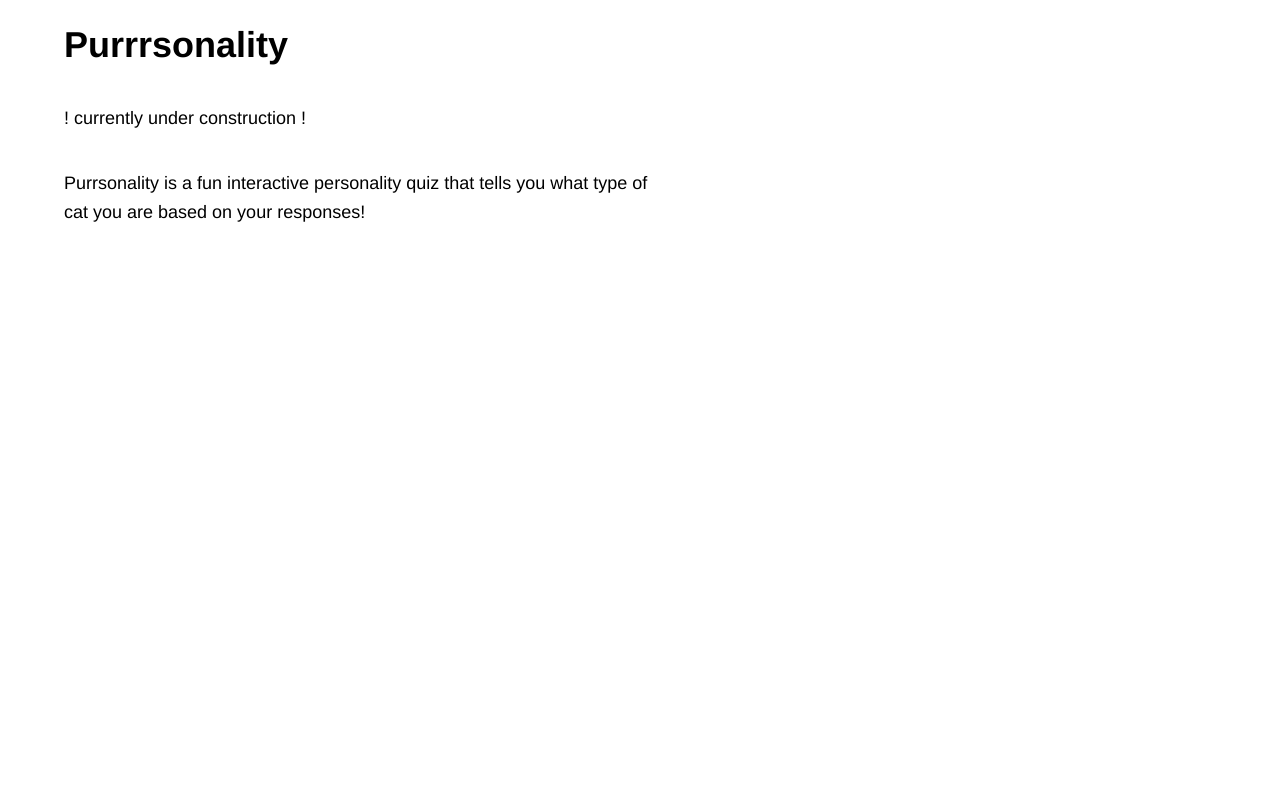
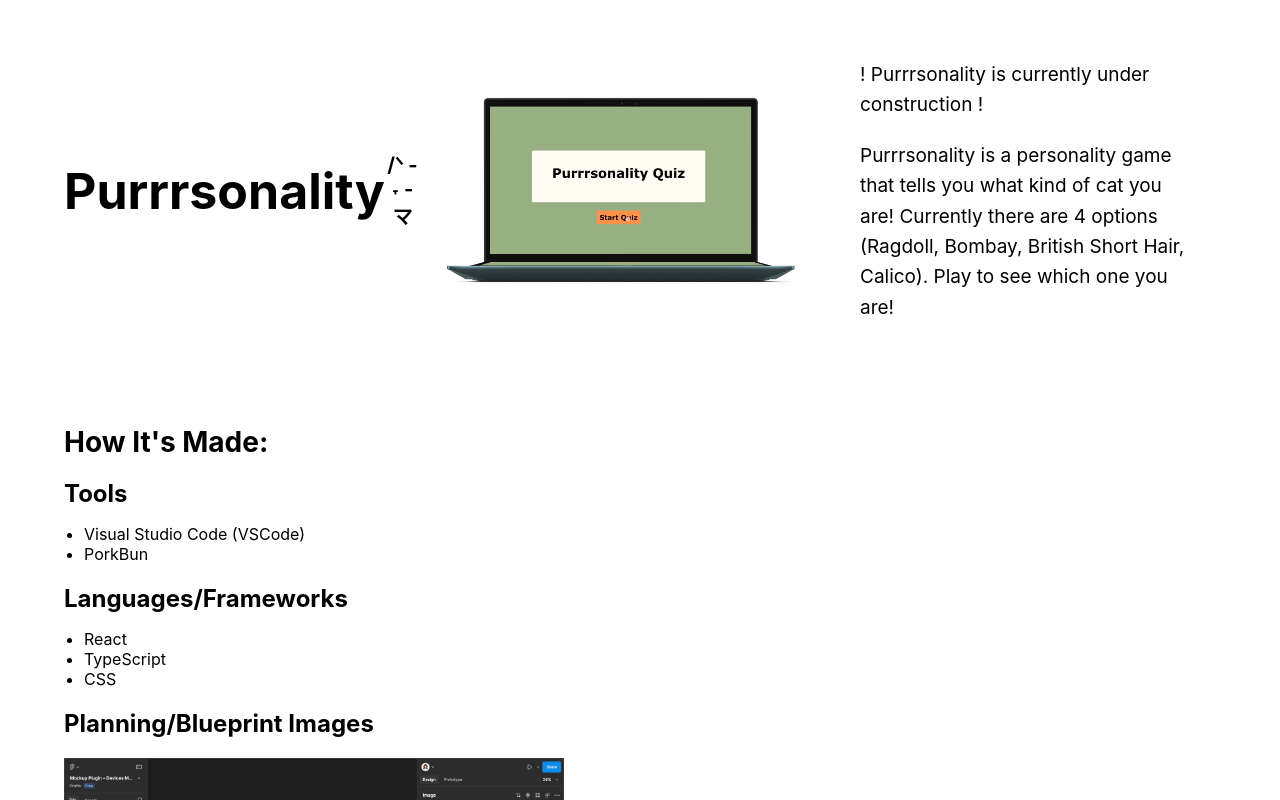
Before and after one commit to livlaurel/personalwebsite, a React (Create React App) app: page /purrrsonality in a window 1280 px wide. Built offline with nearby package versions, Linux system fonts and the light colour scheme.

Commit message:
finish purrr page

```diff
--- a/src/projectgallery/projectdesc/purrr/purrr.css
+++ b/src/projectgallery/projectdesc/purrr/purrr.css
@@ -1,22 +1,115 @@
+.purrrcontainer {
+  display: flex;
+  flex-direction: column;
+  align-items: center;
+  width: 90vw;
+  padding: 20px;
+}
+
 .purrr {
-    font-family: Helvetica, sans-serif;
-    display: flex;
-    flex-direction: column;
-    align-items: flex-start;
-    justify-content: flex-start;
-    text-align: left;
-    width: 90vw;
+  display: flex;
+  width: 100%;
+  max-width: 1200px;
+  margin: 0 auto;
+  text-align: left;
 }
 
 .purrr h1 {
-    font-size: 36px;
+  font-size: 50px;
+  color: #000000;
+  width: 100%;
+}
+
+.purrr h2{
+    font-size: 20px;
     color: #000000;
-    margin-bottom: 20px;
+    width: 100%;
 }
 
 .purrr p {
-    font-size: 18px;
-    color: #000000;
-    line-height: 1.6;
-    max-width: 600px;
+  font-size: 19px;
+  color: #000000;
+  line-height: 1.6;
+  max-width: 500px;
+  margin-left: 20px;
+  margin-top: 20px;
 }
+
+.how-it-works {
+  width: 100%;
+  max-width: 1200px;
+  margin-top: 40px;
+}
+
+.how-it-works h2 {
+  font-size: 28px;
+  color: #000000;
+  margin-bottom: 20px;
+}
+
+.how-it-works h3 {
+  font-size: 24px;
+  color: #000000;
+  margin-top: 20px;
+  margin-bottom: 10px;
+}
+
+.how-it-works ul {
+  list-style-type: disc;
+  padding-left: 20px;
+}
+
+.how-it-works img {
+  max-width: 500px;
+  height: auto;
+  margin-top: 10px;
+}
+
+.how-it-works video {
+  max-width: 500px;
+  height: auto;
+  margin-top: 10px;
+}
+
+.how-it-works p {
+  font-size: 18px;
+  color: #000000;
+  line-height: 1.6;
+  margin-top: 10px;
+}
+
+.title-container {
+  width: 60%;
+  display: flex;
+  justify-content: center;
+  align-items: center;
+  text-align: center;
+}
+
+.content-container {
+  width: 60%;
+  padding: 20px;
+}
+
+.laptop-container {
+  display: flex;
+  justify-content: center;
+  margin-top: 20px;
+}
+
+.laptop-image {
+  max-width: 500px;
+  height: 300px;
+}
+
+.scroll-container {
+  display: flex;
+  overflow-x: auto;
+  white-space: nowrap;
+}
+
+.scroll-container img,
+.scroll-container video {
+  flex: 0 0 auto;
+  margin-right: 20px;
+}
--- a/src/projectgallery/projectdesc/purrr/purrr.tsx
+++ b/src/projectgallery/projectdesc/purrr/purrr.tsx
@@ -1,16 +1,50 @@
 import React from 'react';
 import './purrr.css';
+import laptop from './laptop.jpg';
+import mockImage from './figplan.jpeg';
 
 const Purrr: React.FC = () => {
   return (
-    <div className="purrr">
-        <h1>Purrrsonality</h1>
-        <p>
-            ! currently under construction !
-        </p>
-        <p>
-            Purrsonality is a fun interactive personality quiz that tells you what type of cat you are based on your responses!
-        </p>
+    <div className="purrrcontainer">
+      <div className="purrr">
+        <div className="title-container">
+          <a href="https://www.purrrsonality.com" style={{ textDecoration: 'none', color: 'inherit' }}>
+            <h1>Purrrsonality</h1>
+          </a>
+          <h2>/ᐠ - ˕ -マ</h2>
+        </div>
+        <div className="laptop-container">
+          <img src={laptop} alt="Laptop" className="laptop-image" />
+        </div>
+        <div className="content-container">
+          <p>! Purrrsonality is currently under construction ! </p>
+          <p>Purrrsonality is a personality game that tells you what kind of cat you are! Currently there are 4 options (Ragdoll, Bombay, British Short Hair, Calico). Play to see which one you are!</p>
+        </div>
+      </div>
+      <div className="how-it-works">
+        <h2>How It's Made:</h2>
+        <div className="tools-used">
+          <h3>Tools</h3>
+          <ul>
+            <li>Visual Studio Code (VSCode)</li>
+            <li>PorkBun</li>
+          </ul>
+        </div>
+        <div className="languages-used">
+          <h3>Languages/Frameworks</h3>
+          <ul>
+            <li>React</li>
+            <li>TypeScript</li>
+            <li>CSS</li>
+          </ul>
+        </div>
+        <div className="planning-images">
+          <h3>Planning/Blueprint Images</h3>
+          <div className="scroll-container">
+            <img src={mockImage} alt="Figma" className="figma-image" />
+          </div>
+        </div>
+      </div>
     </div>
   );
 };
```
Also changed, not shown: src/projectgallery/projectdesc/purrr/figplan.jpeg (added), src/projectgallery/projectdesc/purrr/laptop.jpg (added).
